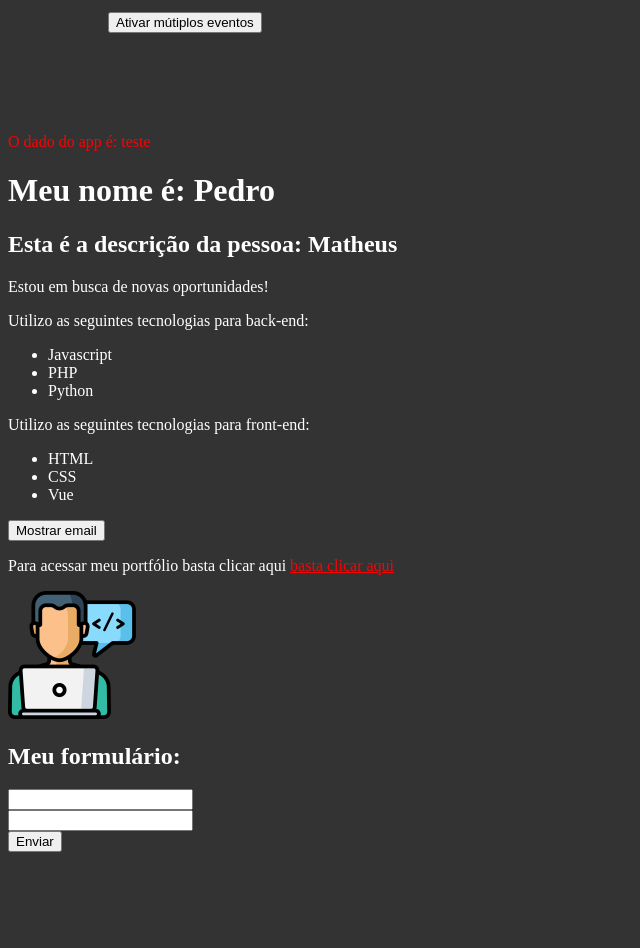
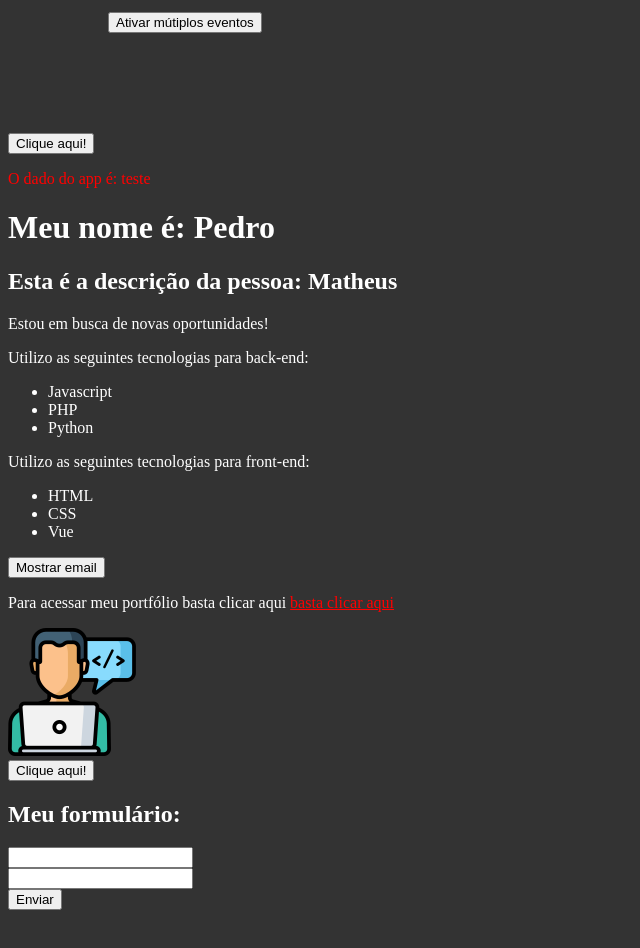
Before and after one commit to ilima12/Curso-Vue, a Vue app in the folder 2_projeto_vue/: page / in a window 1280 px wide. Shown: the part 220-1168 px from the top of the page, without its empty margins (0-640 px from the left). Built offline with nearby package versions, Linux system fonts and the light colour scheme.

Commit message:
reutilização de dados
implementado a função de reutilizar códigos em várias instancias.

```diff
--- a/2_projeto_vue/src/components/Picture.vue
+++ b/2_projeto_vue/src/components/Picture.vue
@@ -1,11 +1,17 @@
 <template>
+<div>
 <img :src="avatar" :alt="descricao">
+<Reutilizacao/>
+
+</div>
 
 </template>
 
 <script>
+import Reutilizacao from './Reutilizacao.vue'
 export default {
     name: 'Picture',
+    components: { Reutilizacao },
     data() {
         return {
            avatar: "/img/avatar.png",
--- a/2_projeto_vue/src/components/PrimeiroComponente.vue
+++ b/2_projeto_vue/src/components/PrimeiroComponente.vue
@@ -3,14 +3,19 @@
     <h1> Olá Vue! </h1>
     <p>Meu nome é {{ nome }} e trabalho como {{ profissao }}</p>
     <MultiplosEventos />
+    <Reutilizacao/>
     </div>
 </template>
 
 <script>
 import MultiplosEventos from './MultiplosEventos.vue';
+import Reutilizacao from 'Reutilizacao.vue';
 export default {
      name: 'PrimeiroComponente',
-     components: { MultiplosEventos },
+     components: {
+        MultiplosEventos,
+        Reutilizacao
+    },
      data() {
         return {
             nome: "Matheus",
--- /dev/null
+++ b/2_projeto_vue/src/components/Reutilizacao.vue
@@ -0,0 +1,21 @@
+<template>
+    <div>
+        <button @click="ativar"> Clique aqui! </button>
+        <span v-show="ativou"> Ativado! </span>
+    </div>
+</template>
+<script>
+export default {
+    name: 'Reutilizacao',
+    data() {
+        return{
+            ativou: false
+        }
+    },
+    methods:{
+        ativar() {
+            this.ativou = !this.ativou
+        }
+    }
+}
+</script>
```
